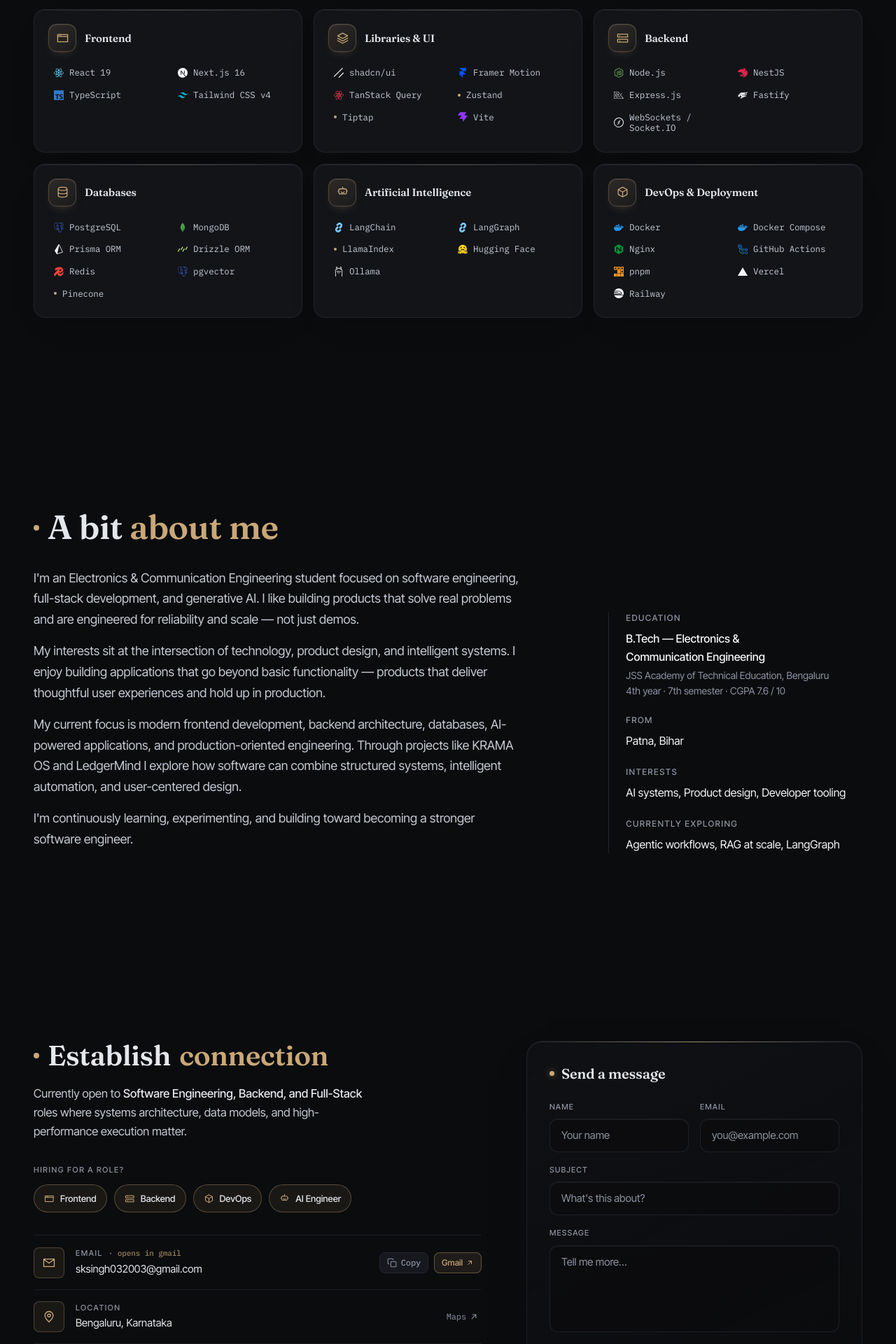
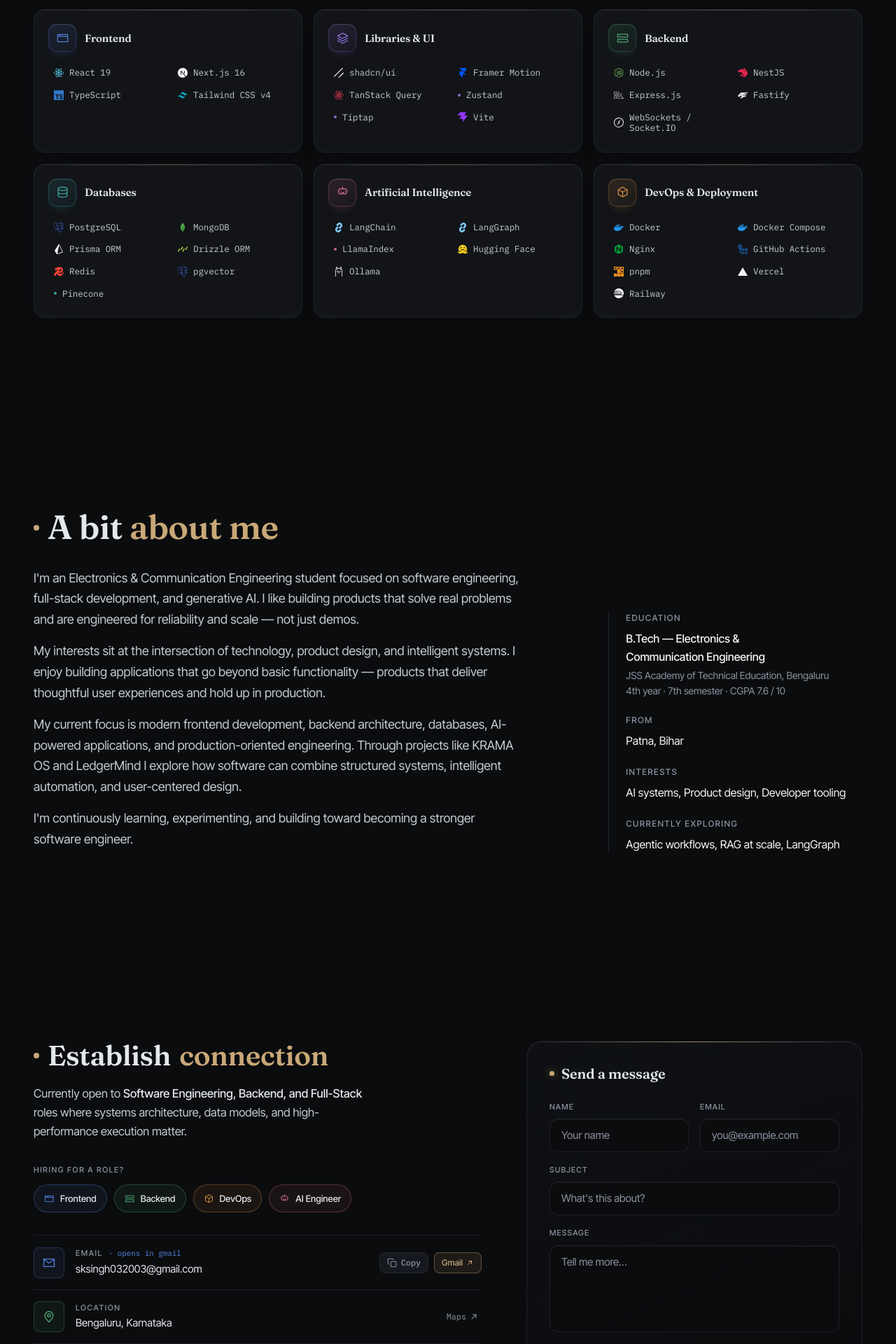
Before and after one commit to sudhanshukumar03/portfolio, a Next.js app in the folder web/: page / in a window 1280 px wide. Shown: the part 4140-6060 px from the top of the page at 70% size. Built offline with nearby package versions, Linux system fonts and the light colour scheme; no server answers.

Commit message:
feat: integrate solar PresenceClock, 1-click Gmail actions, and refined mid-tone category tints

```diff
--- a/web/src/components/sections/Contact.tsx
+++ b/web/src/components/sections/Contact.tsx
@@ -76,7 +76,10 @@
                     className="focus-accent flex min-w-0 flex-1 items-center gap-4 transition-colors"
                     title="Open Gmail Compose in new tab"
                   >
-                    <span className="grid h-11 w-11 flex-none place-items-center rounded-lg border border-[color-mix(in_srgb,var(--color-accent)_30%,transparent)] bg-[color-mix(in_srgb,var(--color-accent)_8%,transparent)] text-[var(--color-accent)] transition-colors group-hover:border-[color-mix(in_srgb,var(--color-accent)_60%,transparent)] group-hover:bg-[color-mix(in_srgb,var(--color-accent)_14%,transparent)]">
+                    <span
+                      style={{ ["--rt" as string]: "#4f7cd4" }}
+                      className="grid h-11 w-11 flex-none place-items-center rounded-lg border border-[color-mix(in_srgb,var(--rt)_30%,transparent)] bg-[color-mix(in_srgb,var(--rt)_8%,transparent)] text-[var(--rt)] transition-colors group-hover:border-[color-mix(in_srgb,var(--rt)_60%,transparent)] group-hover:bg-[color-mix(in_srgb,var(--rt)_14%,transparent)]"
+                    >
                       <svg viewBox="0 0 24 24" width={20} height={20} aria-hidden="true">
                         <path d="M3 5.5h18v13H3zM3 6l9 6.5L21 6" stroke="currentColor" strokeWidth="1.6" fill="none" strokeLinecap="round" strokeLinejoin="round" />
                       </svg>
@@ -84,7 +87,7 @@
                     <span className="min-w-0 flex-1">
                       <span className="flex items-center gap-2 font-sans text-[11px] font-medium uppercase tracking-[0.14em] text-[var(--color-muted)]">
                         <span>Email</span>
-                        <span className="font-mono text-[11px] lowercase tracking-normal text-[var(--color-accent)] opacity-75">
+                        <span className="font-mono text-[11px] lowercase tracking-normal text-[#4f7cd4] opacity-85">
                           · opens in gmail
                         </span>
                       </span>
@@ -152,7 +155,10 @@
                   title="Open location on Google Maps"
                 >
                   <div className="flex min-w-0 items-center gap-4">
-                    <span className="grid h-11 w-11 flex-none place-items-center rounded-lg border border-[color-mix(in_srgb,var(--color-accent)_30%,transparent)] bg-[color-mix(in_srgb,var(--color-accent)_8%,transparent)] text-[var(--color-accent)] transition-colors group-hover:border-[color-mix(in_srgb,var(--color-accent)_60%,transparent)] group-hover:bg-[color-mix(in_srgb,var(--color-accent)_14%,transparent)]">
+                    <span
+                      style={{ ["--rt" as string]: "#4ca373" }}
+                      className="grid h-11 w-11 flex-none place-items-center rounded-lg border border-[color-mix(in_srgb,var(--rt)_30%,transparent)] bg-[color-mix(in_srgb,var(--rt)_8%,transparent)] text-[var(--rt)] transition-colors group-hover:border-[color-mix(in_srgb,var(--rt)_60%,transparent)] group-hover:bg-[color-mix(in_srgb,var(--rt)_14%,transparent)]"
+                    >
                       <svg viewBox="0 0 24 24" width={20} height={20} aria-hidden="true">
                         <path d="M12 21s7-6.3 7-11a7 7 0 1 0-14 0c0 4.7 7 11 7 11zM12 12.5a2.5 2.5 0 1 0 0-5 2.5 2.5 0 0 0 0 5z" stroke="currentColor" strokeWidth="1.6" fill="none" strokeLinecap="round" strokeLinejoin="round" />
                       </svg>
--- a/web/src/components/sections/Skills.tsx
+++ b/web/src/components/sections/Skills.tsx
@@ -32,14 +32,15 @@
   ),
 };
 
-// Unified copper tone across all category tiles for strict palette discipline.
+// A quiet, premium color per category — mid-tones (not neon) so each icon tile
+// gets its own identity while staying legible on dark card surfaces.
 const groupTint: Record<string, string> = {
-  "Frontend": "var(--color-accent)",
-  "Libraries & UI": "var(--color-accent)",
-  "Backend": "var(--color-accent)",
-  "Databases": "var(--color-accent)",
-  "Artificial Intelligence": "var(--color-accent)",
-  "DevOps & Deployment": "var(--color-accent)",
+  "Frontend": "#4f7cd4",
+  "Libraries & UI": "#8a6fd1",
+  "Backend": "#4ca373",
+  "Databases": "#3fa6a1",
+  "Artificial Intelligence": "#c56a86",
+  "DevOps & Deployment": "#d08a42",
 };
 
 export function Skills() {
--- a/web/src/components/ui/HireRoles.tsx
+++ b/web/src/components/ui/HireRoles.tsx
@@ -11,7 +11,7 @@
   {
     label: "Frontend",
     subject: "Frontend Developer opportunity",
-    tint: "var(--color-accent)",
+    tint: "#4f7cd4",
     message:
       "Hi Sudhanshu,\n\nWe're hiring for a Frontend Developer role and your work stood out. A few details:\n\n• Company: \n• Focus: React / Next.js, TypeScript, UI\n• Location / type: \n\nWould love to talk — when are you free?",
     icon: (
@@ -21,7 +21,7 @@
   {
     label: "Backend",
     subject: "Backend Developer opportunity",
-    tint: "var(--color-accent)",
+    tint: "#4ca373",
     message:
       "Hi Sudhanshu,\n\nWe're looking for a Backend Developer and your projects caught our eye. A few details:\n\n• Company: \n• Focus: Node.js / NestJS, APIs, PostgreSQL\n• Location / type: \n\nWould love to talk — when are you free?",
     icon: (
@@ -31,7 +31,7 @@
   {
     label: "DevOps",
     subject: "DevOps Engineer opportunity",
-    tint: "var(--color-accent)",
+    tint: "#d08a42",
     message:
       "Hi Sudhanshu,\n\nWe have a DevOps Engineer opening and thought you'd be a great fit. A few details:\n\n• Company: \n• Focus: Docker, CI/CD, deployment\n• Location / type: \n\nWould love to talk — when are you free?",
     icon: (
@@ -41,7 +41,7 @@
   {
     label: "AI Engineer",
     subject: "AI Engineer opportunity",
-    tint: "var(--color-accent)",
+    tint: "#c56a86",
     message:
       "Hi Sudhanshu,\n\nWe're building with AI and are hiring an AI Engineer — your RAG / LLM work is exactly what we need. A few details:\n\n• Company: \n• Focus: RAG, LangChain, LLM systems\n• Location / type: \n\nWould love to talk — when are you free?",
     icon: (
```
